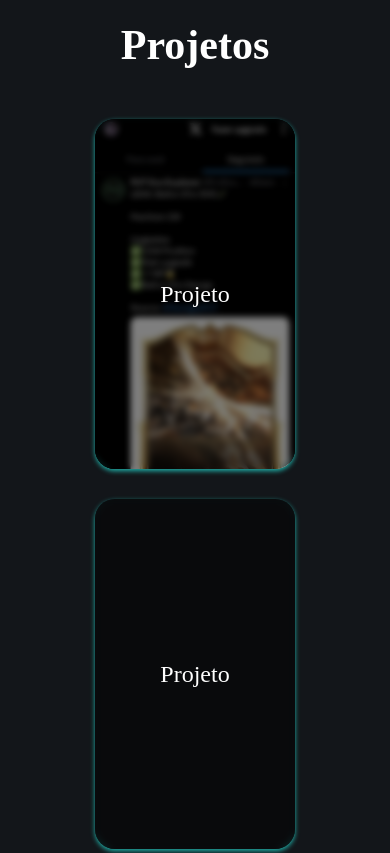
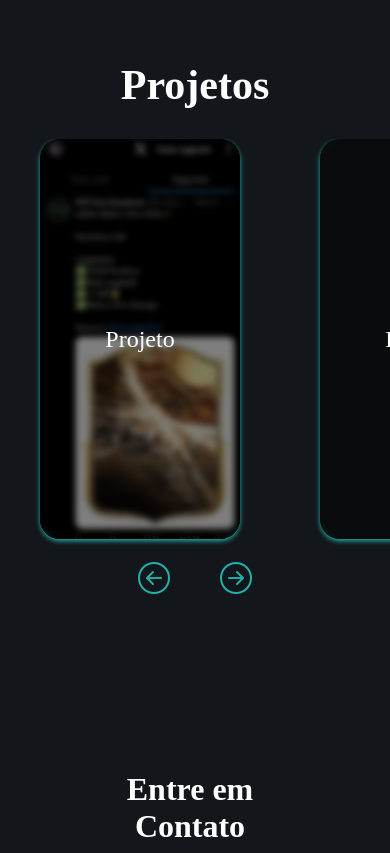
Before and after one commit to Leandro-XPG/Portifolio, a plain HTML site: page index.html in a window 390 px wide. Shown: the part 1840-2693 px from the top of the page. Drawn offline with nearby package versions, Linux system fonts and the light colour scheme.

Commit message:
carrossel mobile

```diff
--- a/index.html
+++ b/index.html
@@ -104,18 +104,35 @@
 
        <section class="section" id="projetos">
         <h2>Projetos</h2>
-        <div class="container projetos">
-            <div class=" rolagem" id="img1" >
-                <div class="overlay">Projeto</div>
+        <div class="carrossel-container">
+            <div class="carrossel">
+                <div class="card" id="img1" >
+                    <div class="overlay">Projeto</div>
+                </div>
+
+                <div class="card" id="img2">
+                    <div class="overlay">Projeto</div>
+                </div>
+                <div class="card" id="img3">
+                    <div class="overlay">Projeto</div>
+                </div>
+                <div class="card" id="img3">
+                    <div class="overlay">Projeto</div>
+                </div>
+                <div class="card" id="img3">
+                    <div class="overlay">Projeto</div>
+                </div>
+                <div class="card" id="img3">
+                    <div class="overlay">Projeto</div>
+                </div>
+
             </div>
-
-            <div class="rolagem" id="img2">
-                <div class="overlay">Projeto</div>
-            </div>
-            <div class="rolagem" id="img3">
-                <div class="overlay">Projeto</div>
+            <div class="carrossel-navegation">
+                <button class="seta seta-esquerda"><i class="bi bi-arrow-left-circle"></i></button>
+                <button class="seta seta-direita"><i class="bi bi-arrow-right-circle"></i></button>
             </div>
         </div>
+
        </section>
 
 
--- a/script.js
+++ b/script.js
@@ -18,3 +18,40 @@ marcador.addEventListener('click',()=>{
     marcador.classList.toggle('light');
     body.classList.toggle('light')
 })
+
+
+
+const carrossel = document.querySelector('.carrossel');
+const setaEsquerda = document.querySelector('.seta-esquerda');
+const setaDireita = document.querySelector('.seta-direita');
+
+let currentIndex = 0; // Índice do card que está sendo exibido
+const cards = document.querySelectorAll('.card'); // Todos os cards
+const totalCards = cards.length;
+const cardWidth = cards[0].offsetWidth + 70; // Largura de cada card + margem
+
+// Defina a largura total do carrossel (total de cartões)
+carrossel.style.width = `${cardWidth * totalCards}px`;
+
+setaDireita.addEventListener('click', () => {
+    if (currentIndex < totalCards - 1) {
+        currentIndex++;
+    } else {
+        currentIndex = 0; // Volta para o primeiro card
+    }
+    updateCarrossel();
+});
+
+setaEsquerda.addEventListener('click', () => {
+    if (currentIndex > 0) {
+        currentIndex--;
+    } else {
+        currentIndex = totalCards - 1; // Vai para o último card
+    }
+    updateCarrossel();
+});
+
+function updateCarrossel() {
+    const offset = -currentIndex * cardWidth; // Move o carrossel para a esquerda/direita
+    carrossel.style.transform = `translateX(${offset}px)`;
+}
--- a/style.css
+++ b/style.css
@@ -172,25 +172,27 @@ header{
 
 #projetos{
     width: 100%;
-    height: 100%;
+    height: auto;
     display: block;
     max-width: 1260px;
-    margin: auto;
+    margin: 40px auto;
+    text-align: center;
 }
 
 #projetos > h2{
     text-align: center;
     font-size: 42px;
     color:white;
+    margin-bottom: 30px;
 }
 
 
 
-.rolagem{
-    width:300px;
+.card{
+    min-width:300px;
     height:400px;
     cursor: pointer;
-    margin: 40px 0 80px 40px;
+    margin: 0 40px;
     border-radius: 20px;
     box-shadow: 0 2px 5px lightseagreen;
     transition: 5s;
@@ -199,7 +201,7 @@ header{
     position: relative;
 }
 
-.rolagem:hover{
+.card:hover{
     background-position: 100% 100%;
 }
 
@@ -228,6 +230,57 @@ header{
 .overlay:hover{
   opacity: 0;
 }
+
+
+
+
+
+
+
+
+.carrossel-container{
+    position: relative;
+    width: 100%;
+    overflow: hidden;
+    max-width: 100%;
+    padding-bottom: 40px;
+}
+
+.carrossel{
+    display: flex;
+    transition: transform .3s ease-in-out;
+    width: auto;
+}
+
+.carrossel-navegation{
+    position: relative;
+    top: 50%;
+    width: 100%;
+    display: flex;
+    justify-content:center;
+    transform: translateY(-50%);
+    z-index: 1;
+    margin-top: 40px;
+}
+
+.seta{
+    background-color: transparent;
+    border: none;
+    font-size: 32px;
+    color: lightseagreen;
+    cursor: pointer;
+    padding: 0 10px;
+    transition: color .3s;
+    display: flex;
+    align-items: center;
+    margin: 0 15px;
+}
+
+.seta:hover{
+    color: white;
+}
+
+
 
 /*CONTATO*/
 #contato{
@@ -563,10 +616,53 @@ body.light #contato h2{
 
     /*PROJETOS*/
 
-    .rolagem{
-        width:200px;
-        height:350px;
-        margin:30px auto;
+
+
+    .card{
+        min-width:200px;
+        height:400px;
+
+    }
+    .carrossel-container{
+        position: relative;
+        width: 100%;
+        overflow: hidden;
+        max-width: 100%;
+        padding-bottom: 40px;
+    }
+
+    .carrossel{
+        display: flex;
+        transition: transform .3s ease-in-out;
+        width: auto;
+    }
+
+    .carrossel-navegation{
+        position: relative;
+        top: 50%;
+        width: 100%;
+        display: flex;
+        justify-content:center;
+        transform: translateY(-50%);
+        z-index: 1;
+        margin-top: 40px;
+    }
+
+    .seta{
+        background-color: transparent;
+        border: none;
+        font-size: 32px;
+        color: lightseagreen;
+        cursor: pointer;
+        padding: 0 10px;
+        transition: color .3s;
+        display: flex;
+        align-items: center;
+        margin: 0 15px;
+    }
+
+    .seta:hover{
+        color: white;
     }
 
 
```
